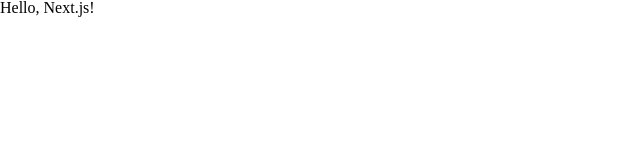
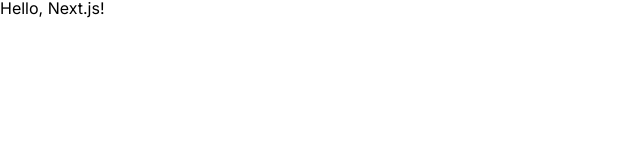
Before and after one commit to georgie-the-developer/georgehub-shopping-frontend, a Next.js app: page / in a window 1280 px wide. Shown: the top 160 px of the page, without its empty margins (0-640 px from the left). Built offline with nearby package versions, Linux system fonts and the light colour scheme.

Commit message:
Use Inter as a global font-family

```diff
--- a/src/styles/globals/boilerplate.scss
+++ b/src/styles/globals/boilerplate.scss
@@ -12,4 +12,5 @@
 body {
   background-color: var(--background-color);
   color: var(--primary-text-color);
+  font-family: "Inter";
 }
```
